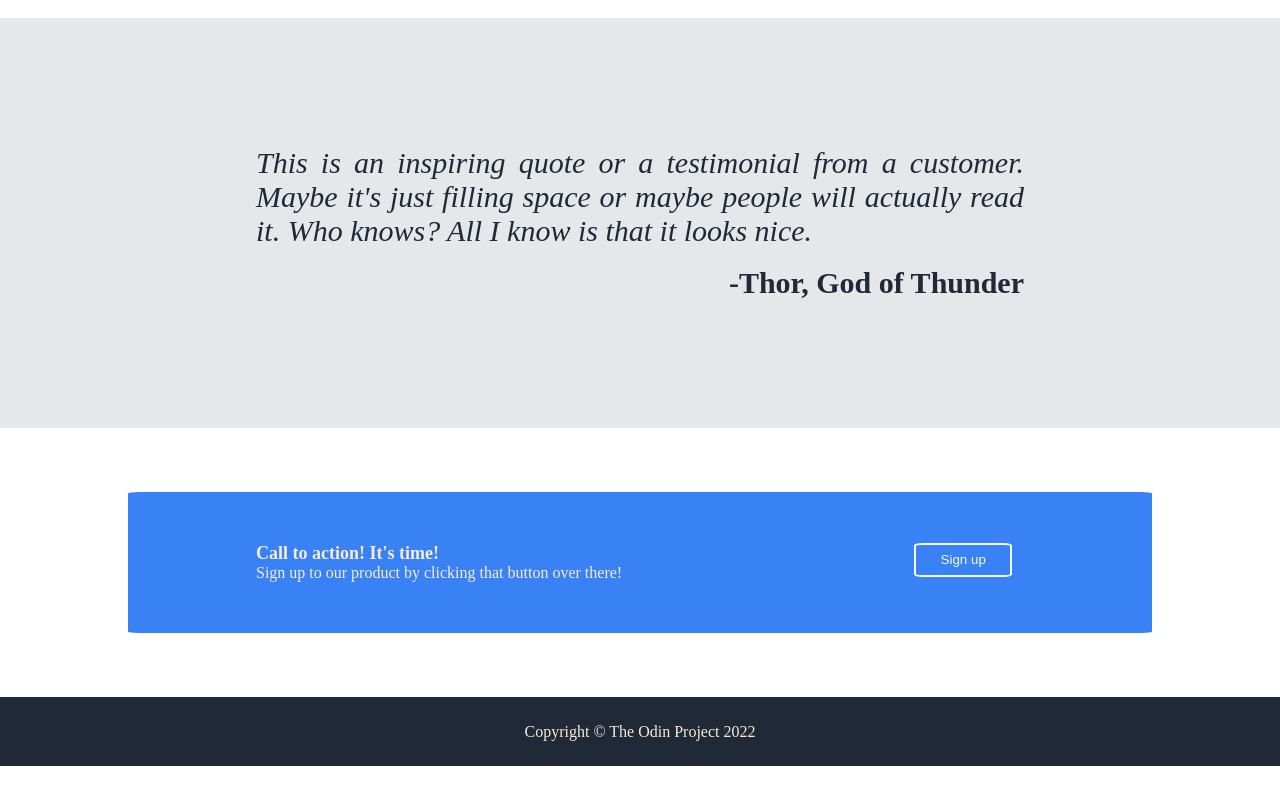
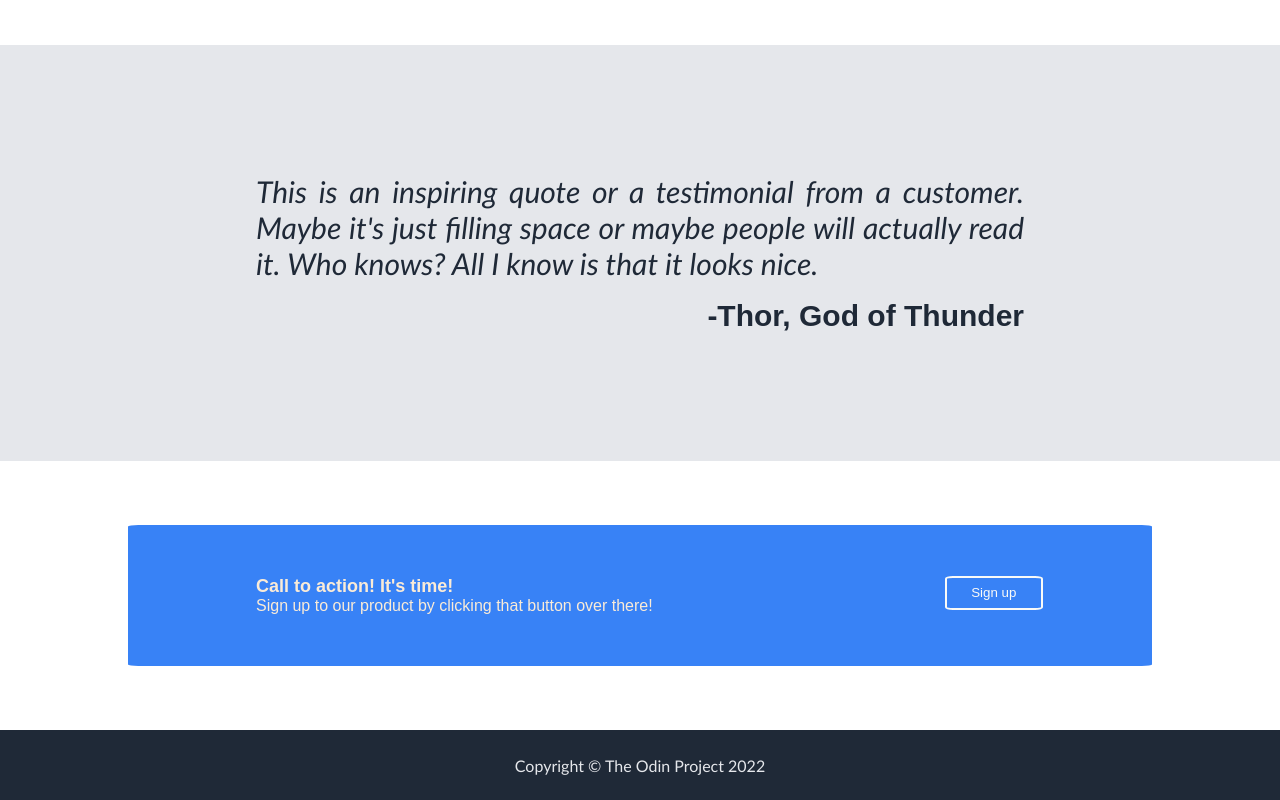
Before and after one commit to kev-miles/Odin-Project, a plain HTML site: page Non-responsive Landing Page/index.html in a window 1280 px wide. Shown: the part 931-1731 px from the top of the page. Before the commit the page ends 1697 px from the top, so only its background shows below. Drawn offline with Linux system fonts and the light colour scheme.

Commit message:
polish: updated font families

```diff
--- a/Non-responsive Landing Page/css/styles.css
+++ b/Non-responsive Landing Page/css/styles.css
@@ -1,5 +1,6 @@
 h1{
     color: #F9FAF8;
+    font-family: Arial, Helvetica, sans-serif;
     font-size: 48px;
     font-weight: extra-bold;
     padding: 0%;
@@ -7,12 +8,14 @@ h1{
 }
 
 h2{
+    font-family: Arial, Helvetica, sans-serif;
     color: #1F2937;
     font-size: 34px;
     font-weight: extra-bold;
 }
 
 p{
+    font-family: Arial, Helvetica, sans-serif;
     padding: 0%;
     margin: 0%;
 }
@@ -66,11 +69,15 @@ body {
 }
 
 .secondary-text{
+    font-family:'Trebuchet MS', 'Lucida Sans Unicode',
+    'Lucida Grande', 'Lucida Sans', Arial, sans-serif;
     font-size: 18px;
     color: #E5E7EB;
 }
 
 .quote-text {
+    font-family:'Trebuchet MS', 'Lucida Sans Unicode',
+    'Lucida Grande', 'Lucida Sans', Arial, sans-serif;
     font-size: 30px;
     font-style: italic;
     font-weight: lighter;
@@ -78,7 +85,16 @@ body {
     text-align: justify;
 }
 
+.footer-text{
+    font-family:'Trebuchet MS', 'Lucida Sans Unicode',
+    'Lucida Grande', 'Lucida Sans', Arial, sans-serif;
+    text-align: center;
+    font-weight: lighter;
+    color: #E5E7EB;
+}
+
 .quote-author {
+    font-family: Arial, Helvetica, sans-serif;
     font-size: 30px;
     color: #1F2937;
     font-weight: bold;
@@ -87,7 +103,8 @@ body {
 
 .header-link {
     padding-right: 5%;
-    font-size: 18px;
+    font-family: Arial, Helvetica, sans-serif;
+    font-size: 14px;
     color: #E5E7EB;
 }
 
@@ -140,7 +157,7 @@ body {
 
 .header-link-container {
     position: relative;
-    margin-left: 16%;
+    margin-left: 25%;
     display: inline-flexbox;
     width:100%;
     flex-direction: row;
@@ -173,6 +190,7 @@ body {
     border-style: none;
     border-radius: 5%;
     color: #F9FAF8;
+    font-family: Arial, Helvetica, sans-serif;
     text-align: center;
     background-color: #3882F6;
 }
@@ -185,6 +203,7 @@ body {
     border-style: solid;
     border-radius: 8%;
     border-color: #F9FAF8;
+    font-family: Arial, Helvetica, sans-serif;
     text-align: center;
     color: #F9FAF8;
     background-color: transparent;
--- a/Non-responsive Landing Page/index.html
+++ b/Non-responsive Landing Page/index.html
@@ -87,7 +87,7 @@
     </div>
 
     <div class="footer">
-        <p style="text-align: center; font-weight: lighter;">
+        <p class="footer-text">
             Copyright &copy The Odin Project 2022</p>
     </div>
 </body>
```
